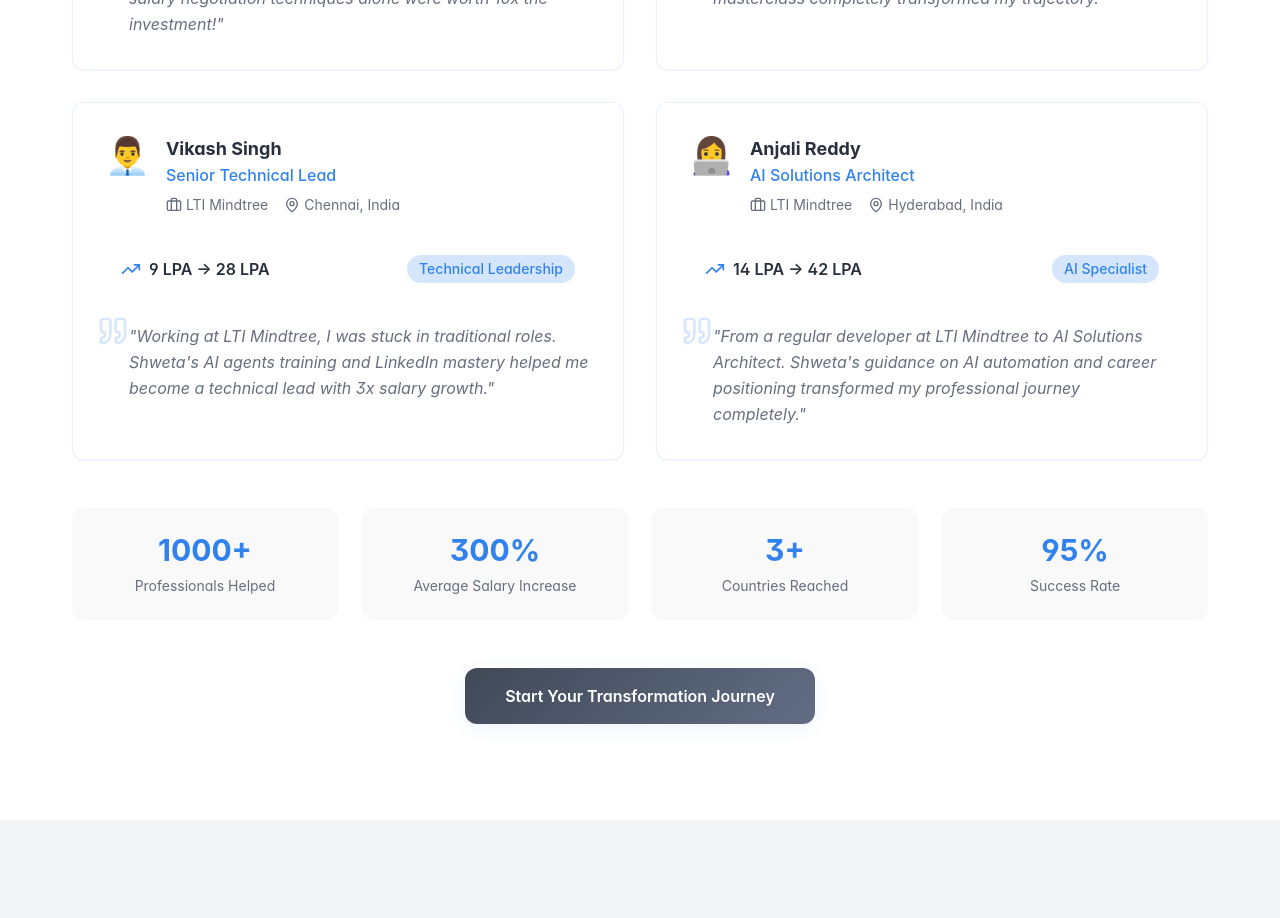
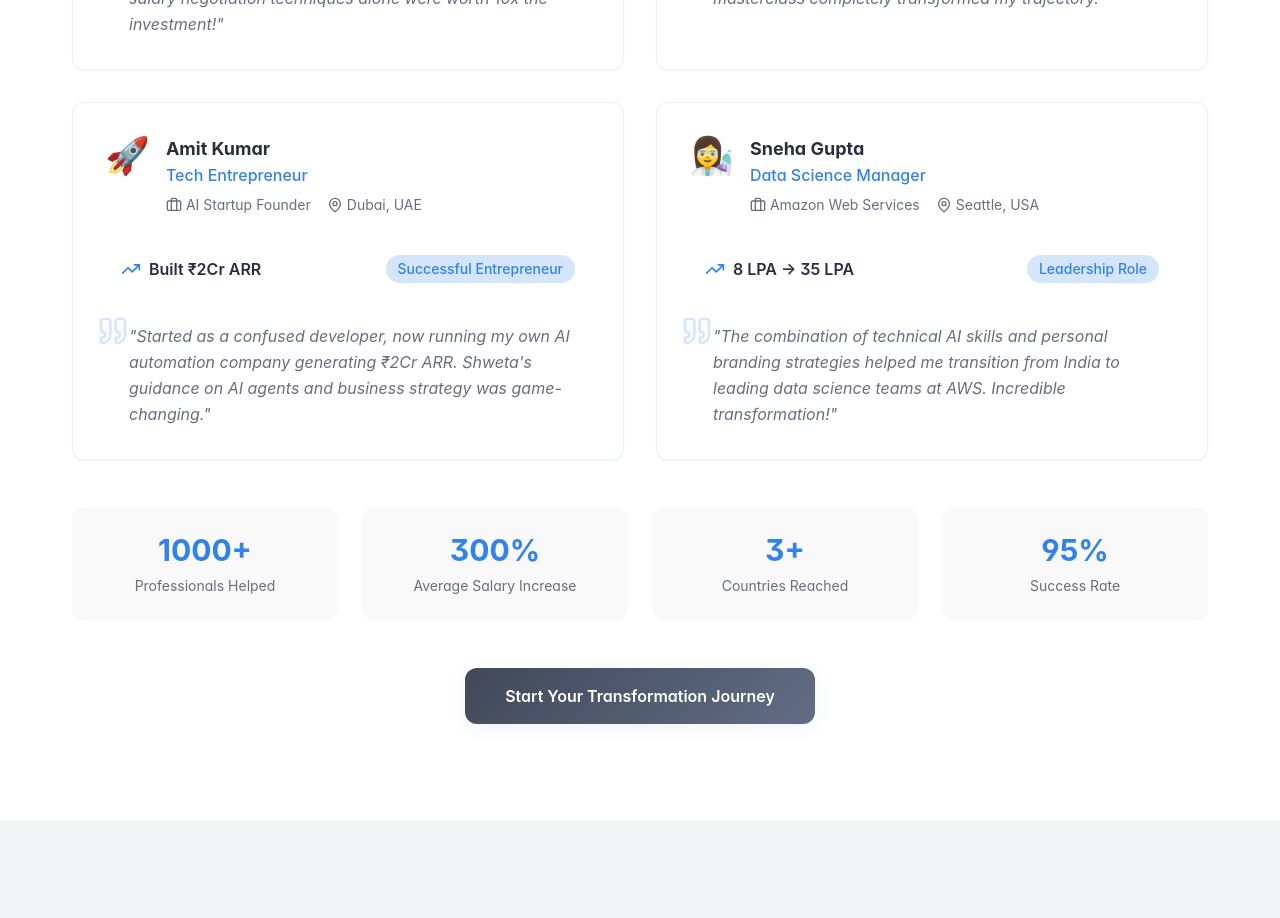
Before and after one commit to shwetagupta202/shweta-gupta, a React (Vite) app: page / in a window 1280 px wide. Shown: the part 5160-6078 px from the top of the page. Built offline with nearby package versions, Linux system fonts and the light colour scheme.

Commit message:
Reverted to commit fd2341ed3b5e53e3f6d7343792c20820cbf347d6

```diff
--- a/src/components/SuccessStoriesSection.tsx
+++ b/src/components/SuccessStoriesSection.tsx
@@ -25,24 +25,24 @@ const SuccessStoriesSection = () => {
       achievement: "Global Career Move"
     },
     {
-      name: "Vikash Singh",
-      role: "Senior Technical Lead",
-      company: "LTI Mindtree",
-      location: "Chennai, India",
-      salaryIncrease: "9 LPA → 28 LPA",
-      image: "👨‍💼",
-      story: "Working at LTI Mindtree, I was stuck in traditional roles. Shweta's AI agents training and LinkedIn mastery helped me become a technical lead with 3x salary growth.",
-      achievement: "Technical Leadership"
+      name: "Amit Kumar",
+      role: "Tech Entrepreneur",
+      company: "AI Startup Founder",
+      location: "Dubai, UAE",
+      salaryIncrease: "Built ₹2Cr ARR",
+      image: "🚀",
+      story: "Started as a confused developer, now running my own AI automation company generating ₹2Cr ARR. Shweta's guidance on AI agents and business strategy was game-changing.",
+      achievement: "Successful Entrepreneur"
     },
     {
-      name: "Anjali Reddy",
-      role: "AI Solutions Architect",
-      company: "LTI Mindtree",
-      location: "Hyderabad, India",
-      salaryIncrease: "14 LPA → 42 LPA",
-      image: "👩‍💻",
-      story: "From a regular developer at LTI Mindtree to AI Solutions Architect. Shweta's guidance on AI automation and career positioning transformed my professional journey completely.",
-      achievement: "AI Specialist"
+      name: "Sneha Gupta",
+      role: "Data Science Manager",
+      company: "Amazon Web Services",
+      location: "Seattle, USA",
+      salaryIncrease: "8 LPA → 35 LPA",
+      image: "👩‍🔬",
+      story: "The combination of technical AI skills and personal branding strategies helped me transition from India to leading data science teams at AWS. Incredible transformation!",
+      achievement: "Leadership Role"
     }
   ];
 
```
Also changed, not shown: public/lovable-uploads/f84e4499-7863-400c-9d71-126687488a49.png (added).
